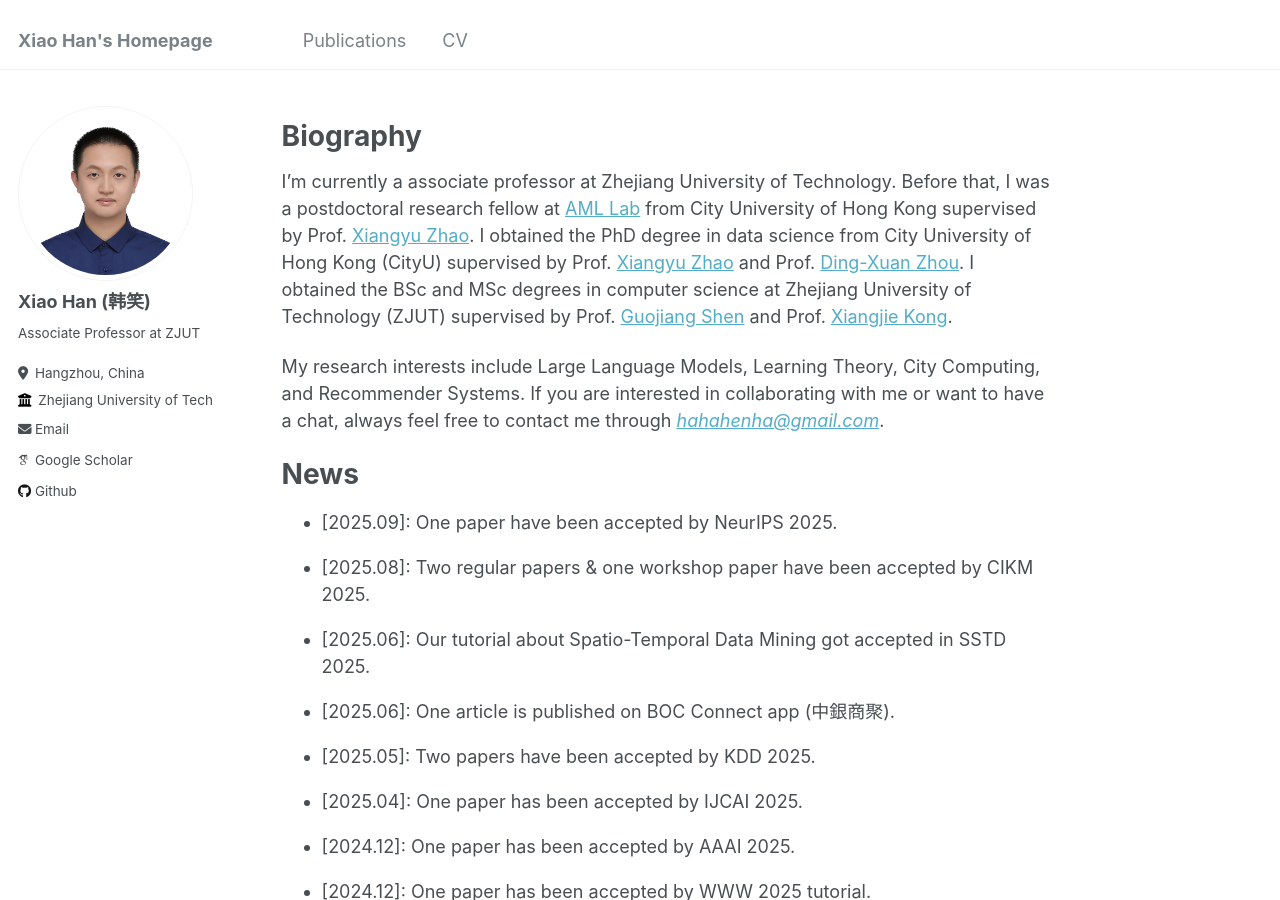
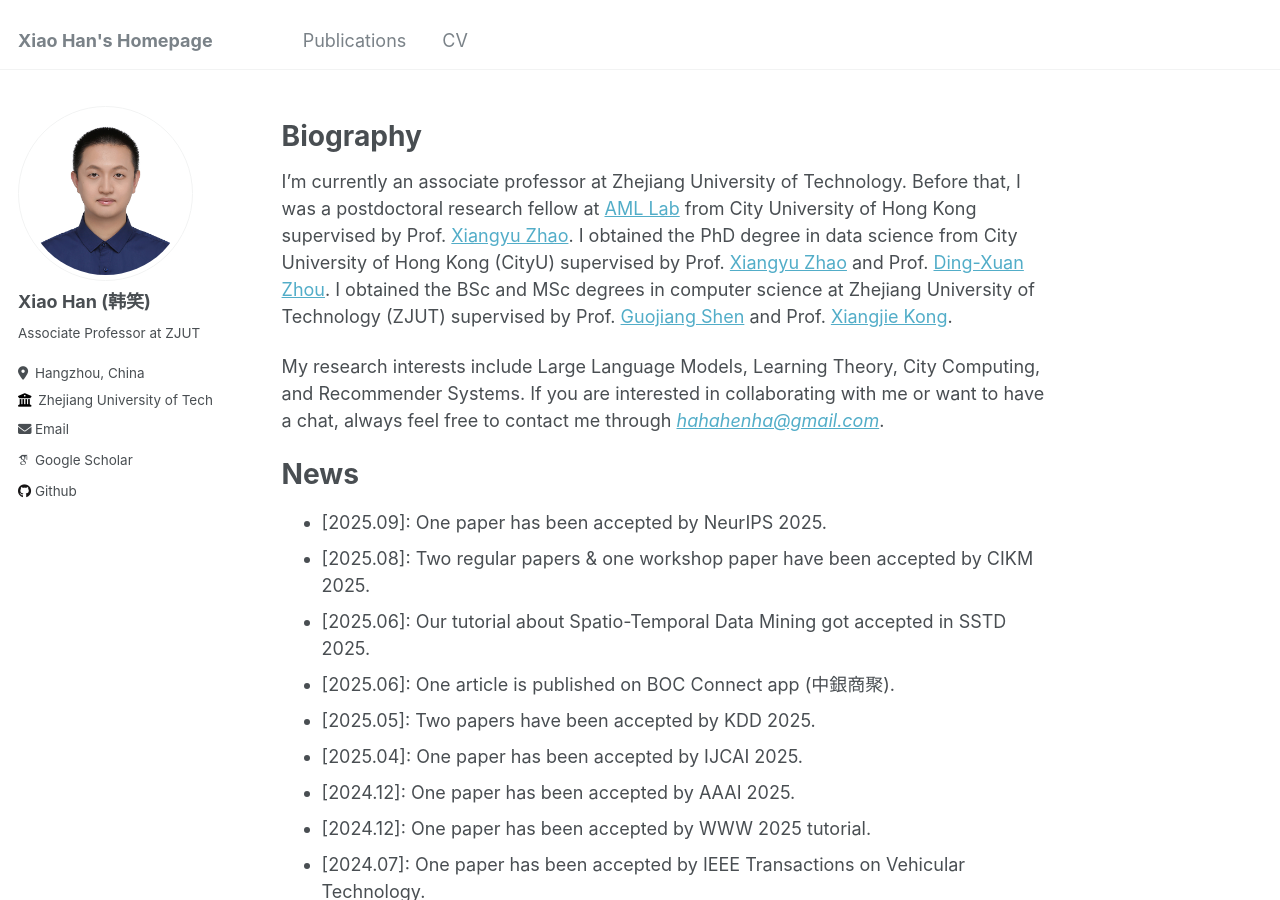
Before and after one commit to hahahenha/hahahenha.github.io, a Jekyll site: the page built from _pages/about.md, in a window 1280 px wide and 900 px high. Built offline with Jekyll 4.4.1, drawn with Linux system fonts in a browser that asks for light colours; some web fonts are replaced.

Commit message:
Update about.md

```diff
--- a/_pages/about.md
+++ b/_pages/about.md
@@ -16,7 +16,7 @@ redirect_from:
 
 # Biography
 
-I'm currently a associate professor at Zhejiang University of Technology.
+I'm currently an associate professor at Zhejiang University of Technology.
 Before that, I was a postdoctoral research fellow at [AML Lab](https://aml-cityu.github.io/) from City University of Hong Kong supervised by Prof. [Xiangyu Zhao](https://zhaoxyai.github.io/).
 I obtained the PhD degree in data science from City University of Hong Kong (CityU) supervised by Prof. [Xiangyu Zhao](https://zhaoxyai.github.io/) and Prof. [Ding-Xuan Zhou](https://www.sydney.edu.au/science/about/our-people/academic-staff/dingxuan-zhou.html).
 I obtained the BSc and MSc degrees in computer science at Zhejiang University of Technology (ZJUT) supervised by Prof. [Guojiang Shen](https://homepage.zjut.edu.cn//sgj/) and Prof. [Xiangjie Kong](http://www.cssclab.cn/xjkong/).
@@ -37,51 +37,19 @@ If you are interested in collaborating with me or want to have a chat, always fe
 
 <div class="scrollable">
 
-   <ul>
-    <li>[2025.09]: One paper have been accepted by NeurIPS 2025. </li>
-  </ul>
-
- <ul>
+<ul>
+    <li>[2025.09]: One paper has been accepted by NeurIPS 2025. </li>
     <li>[2025.08]: Two regular papers & one workshop paper have been accepted by CIKM 2025. </li>
-  </ul>
-
-  <ul>
     <li>[2025.06]: Our tutorial about Spatio-Temporal Data Mining got accepted in SSTD 2025. </li>
-  </ul>
-
- <ul>
     <li>[2025.06]: One article is published on BOC Connect app (中銀商聚). </li>
-  </ul>
-
-
- <ul>
     <li>[2025.05]: Two papers have been accepted by KDD 2025.</li>
-  </ul>
-
-
- <ul>
     <li>[2025.04]: One paper has been accepted by IJCAI 2025.</li>
-  </ul>
-
- <ul>
     <li>[2024.12]: One paper has been accepted by AAAI 2025.</li>
-  </ul>
-
- <ul>
     <li>[2024.12]: One paper has been accepted by WWW 2025 tutorial.</li>
-  </ul>
-
-  <ul>
     <li>[2024.07]: One paper has been accepted by IEEE Transactions on Vehicular Technology.</li>
-  </ul>
-
-  <ul>
     <li>[2024.06]: One paper has been accepted by KDD 2024, research track.</li>
-  </ul>
-
-  <ul>
     <li>[2023.05]: One paper has been accepted by KDD 2023, research track.</li>
-  </ul>
+</ul>
 </div>
 
 # Selected Publications
```
